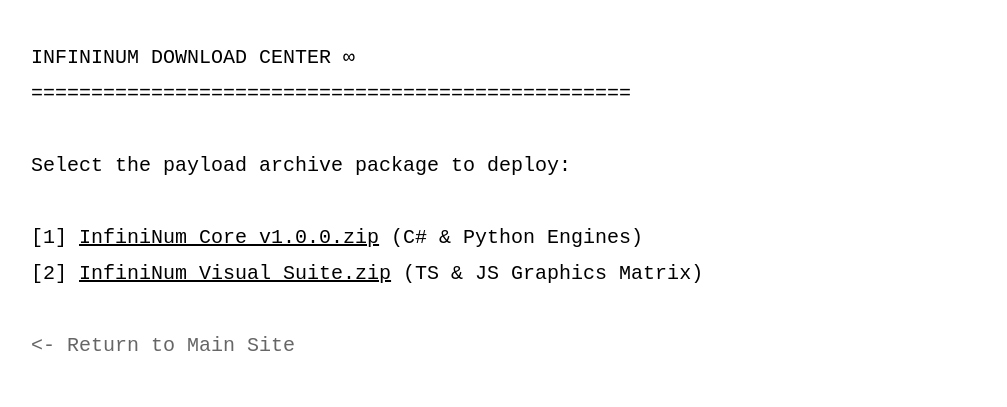
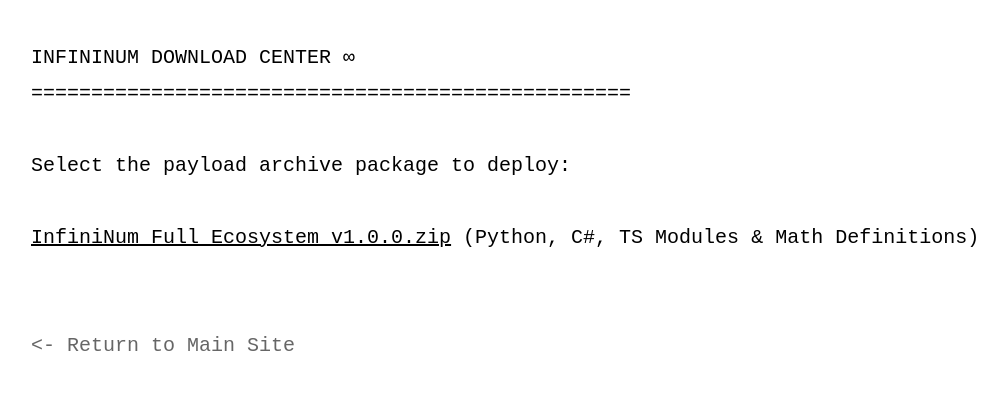
Before and after one commit to Shocks654/InfiniNum, a plain HTML site: page 06_Web_HTML5/download.html in a window 1280 px wide. Shown: the whole page, without its empty margins (9-1016 px from the left). Drawn offline with Linux system fonts and the light colour scheme.

Commit message:
Update download.html: enhance comments and update download links for clarity

```diff
--- a/06_Web_HTML5/download.html
+++ b/06_Web_HTML5/download.html
@@ -4,9 +4,9 @@
     <meta charset="UTF-8">
     <title>InfiniNum - Download Center</title>
     <!-- ========================================================================== -->
-    <!-- INFININUM WEB UI - DEDICATED DOWNLOAD PAGE                                 -->
+    <!-- INFININUM WEB UI - LIVE DEDICATED DOWNLOAD PAGE                            -->
     <!-- LICENSED UNDER THE MIT LICENSE - COPYRIGHT (C) 2026 SHOCKS654              -->
-    <!-- STRICTLY ENGLISH COMMENTS - SECURE PAYLOAD HORIZON REGISTERED              -->
+    <!-- STRICTLY ENGLISH COMMENTS - LIVE SOURCE PACKAGE DOWNLOAD STREAM            -->
     <!-- ========================================================================== -->
     <link rel="stylesheet" href="assets/styles.css">
 </head>
@@ -17,8 +17,9 @@
     <br>
     Select the payload archive package to deploy:<br>
     <br>
-    [1] <a href="#" onclick="console.log('[DOWNLOAD]: Fetching InfiniNum_Core_v1.0.0.zip')" style="color: #000000;">InfiniNum_Core_v1.0.0.zip</a> (C# & Python Engines)<br>
-    [2] <a href="#" onclick="console.log('[DOWNLOAD]: Fetching InfiniNum_Visual_Suite.zip')" style="color: #000000;">InfiniNum_Visual_Suite.zip</a> (TS & JS Graphics Matrix)<br>
+    <!-- Direct deployment source links targeting your active GitHub repository directories -->
+    <a href="https://github.com" style="color: #000000;" download>InfiniNum_Full_Ecosystem_v1.0.0.zip</a> (Python, C#, TS Modules & Math Definitions)<br>
+    <br>
     <br>
     <a href="index.html" style="color: #666666; text-decoration: none;"><- Return to Main Site</a>
 
```
